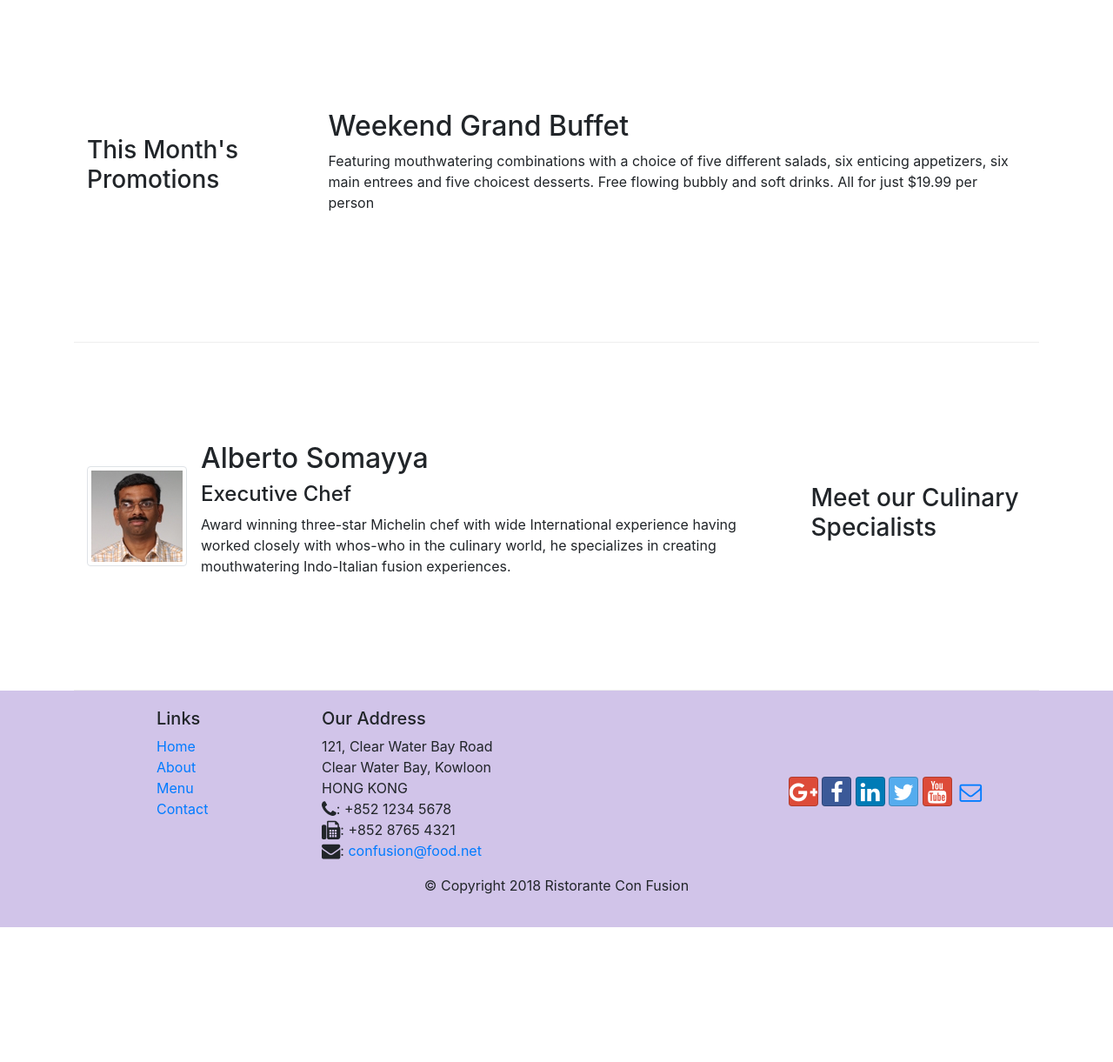
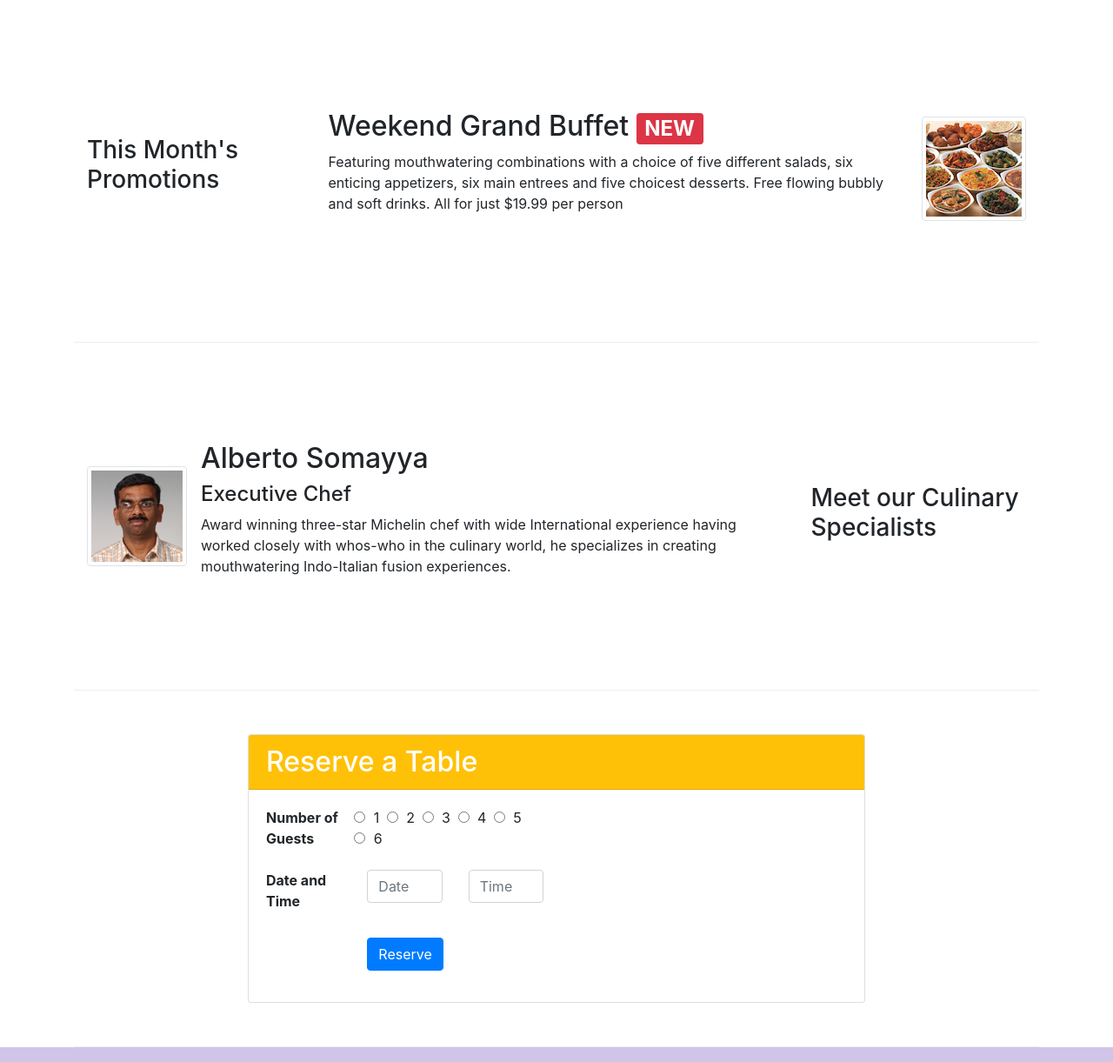
Before and after one commit to Akansha0211/Bootstrap4, a website: page index.html in a window 1280 px wide. Shown: the part 740-1961 px from the top of the page at 87% size. Before the commit the page ends 1806 px from the top, so only its background shows below. Drawn offline with nearby package versions, Linux system fonts and the light colour scheme.

Commit message:
Assignment 2

```diff
--- a/index.html
+++ b/index.html
@@ -43,9 +43,18 @@
                     <h1>Ristorante con Fusion</h1>
                     <p>We take inspiration from the World's best cuisines, and create a unique fusion experience. Our lipsmacking creations will tickle your culinary senses!</p>
                 </div>
-                <div class="col-12 col-sm align-self-center">
-                    <img src="img/logo.png" class="img-fluid">
+                <div class="col-12 col-sm-3 align-self-center">
+                    <div class="row justify-content-center">
+                        <div class="col-12 col-sm-6 align-self-center">
+                            <img src="img/logo.png" class="img-fluid">
+                        </div>
+
+                        <div class="col-12 col-sm-6 align-self-center">
+                            <a class="btn btn-warning" role="button" href="#reserveTable">Reserve Table</a>
+                        </div>
+                    </div>
                 </div>
+
 
             </div>
         </div>
@@ -64,7 +73,6 @@
                         <p class="d-none d-sm-block">A unique combination of Indian Uthappam (pancake) and Italian pizza, topped with Cerignola olives, ripe vine cherry tomatoes, Vidalia onion, Guntur chillies and Buffalo Paneer.</p>
                     </div>
                 </div>
-
             </div>
         </div>
 
@@ -74,8 +82,15 @@
                 <h3>This Month's Promotions</h3>
             </div>
             <div class="col col-sm col-md">
-                <h2>Weekend Grand Buffet</h2>
-                <p>Featuring mouthwatering combinations with a choice of five different salads, six enticing appetizers, six main entrees and five choicest desserts. Free flowing bubbly and soft drinks. All for just $19.99 per person </p>
+                <div class="media">
+                    <div>
+                        <h2>Weekend Grand Buffet
+                            <span class="badge badge-danger">NEW</span>
+                        </h2>
+                        <p  class="d-none d-sm-block">Featuring mouthwatering combinations with a choice of five different salads, six enticing appetizers, six main entrees and five choicest desserts. Free flowing bubbly and soft drinks. All for just $19.99 per person </p>
+                    </div>
+                    <img class="d-flex ml-3 img-thumbnail align-self-center" src="img/buffet.png" alt="buffet">
+                </div>
             </div>
         </div>
 
@@ -89,11 +104,84 @@
                     <div class="media-body">
                         <h2>Alberto Somayya</h2>
                         <h4>Executive Chef</h4>
-                        <p>Award winning three-star Michelin chef with wide International experience having worked closely with whos-who in the culinary world, he specializes in creating mouthwatering Indo-Italian fusion experiences. </p>
+                        <p class="d-none d-sm-block">Award winning three-star Michelin chef with wide International experience having worked closely with whos-who in the culinary world, he specializes in creating mouthwatering Indo-Italian fusion experiences. </p>
                     </div>
                 </div>
 
             </div>
+        </div>
+        <div class="row row-content align-items-center" id="reserveTable">
+            <div class="col-0 col-sm-2"></div>
+            <div class="col-12 col-sm-8">
+
+                <div class="card">
+                    <h2 class="card-header bg-warning text-white">Reserve a Table</h2>
+                    <div class="card-body">
+                        <dl class="row">
+                           <dt class="col-4 col-sm-2">Number of Guests</dt>
+                           <dd class="col-6 col-sm-4">
+                               <div class="row">
+                                    <div class="radio-group">
+                                        <div class="form-check-inline mr-1">
+                                            <label class="form-check-label">
+                                            <input type="radio" class="form-check-input" name="input1"> 1
+                                            </label>
+                                        </div>
+                                        <div class="form-check-inline mr-1">
+                                            <label class="form-check-label">
+                                            <input type="radio" class="form-check-input" name="input2"> 2
+                                            </label>
+                                        </div>
+                                        <div class="form-check-inline mr-1">
+                                            <label class="form-check-label">
+                                            <input type="radio" class="form-check-input" name="input3"> 3
+                                            </label>
+                                        </div>
+                                        <div class="form-check-inline mr-1">
+                                            <label class="form-check-label">
+                                            <input type="radio" class="form-check-input" name="input4"> 4
+                                            </label>
+                                        </div>
+                                        <div class="form-check-inline mr-1">
+                                            <label class="form-check-label">
+                                            <input type="radio" class="form-check-input" name="input5"> 5
+                                            </label>
+                                        </div>
+                                        <div class="form-check-inline mr-1">
+                                            <label class="form-check-label">
+                                            <input type="radio" class="form-check-input" name="input6"> 6
+                                            </label>
+                                        </div>
+                                    </div>
+                               </div>
+                           </dd>
+                        </dl>
+                        <dl class="row">
+                            <dt class="col-4 col-sm-2">Date and Time</dt>
+                            <dd class="col-sm-8">
+                                <div class="form-group row">
+                                    <div class=" col-12 col-md-3">
+                                        <input type ="text" class="form-control" id="date" name="date" placeholder="Date">
+                                    </div>
+                                    <div class="col-12 col-md-3">
+                                        <input type ="text" class="form-control" id="time" name="time" placeholder="Time">
+                                    </div>
+                                </div>
+                            </dd>
+                        </dl>
+                        <div class="form-group row">
+                            <div class="col-12 offset-sm-2 col-sm-2">
+                                <button type="submit" class="btn btn-primary">
+                                    Reserve
+                                </button>
+                            </div>
+                        </div>
+
+                    </div>
+                </div>
+            </div>
+
+            <div class="col-0 col-sm-2"></div>
         </div>
     </div>
 
```
